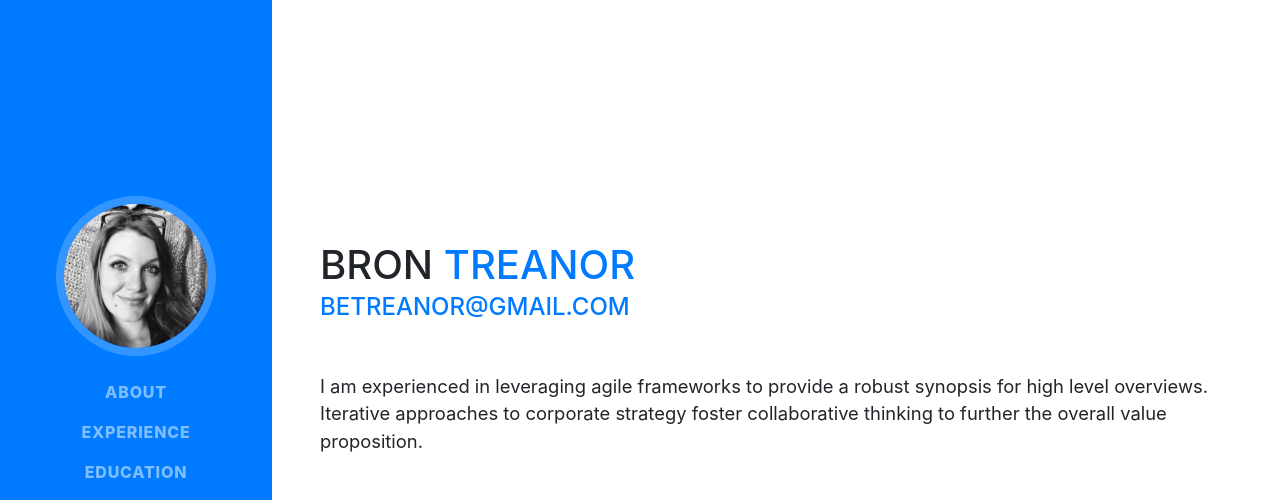
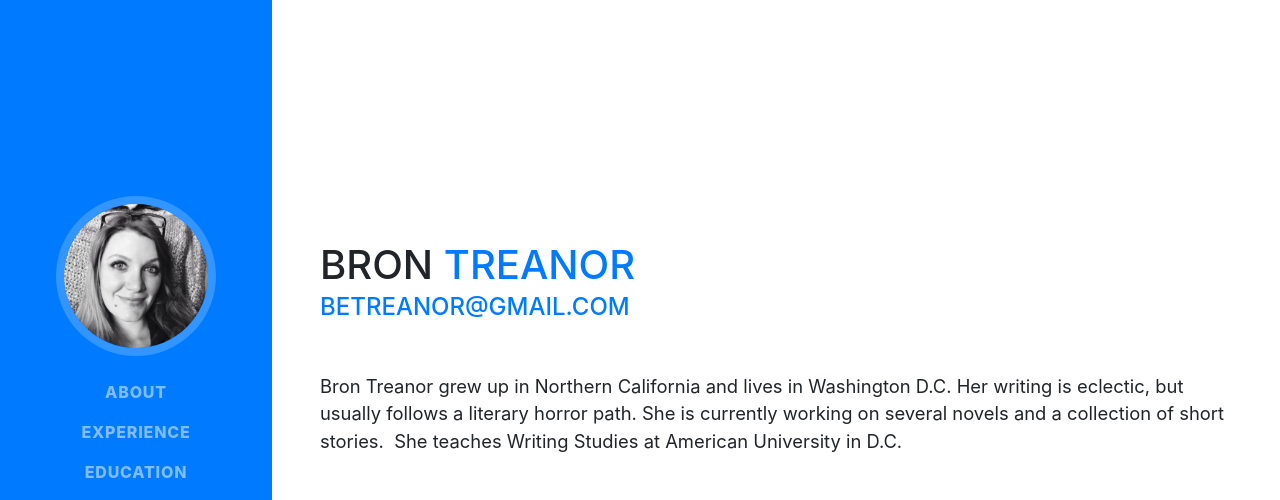
Before and after one commit to betreanor/betreanor.github.io, a website with bundled scripts: page index.html in a window 1280 px wide. Shown: the top 500 px of the page. Built offline with nearby package versions, Linux system fonts and the light colour scheme; a web font is replaced by a local one.

Commit message:
Added bio

```diff
--- a/index.html
+++ b/index.html
@@ -69,7 +69,7 @@
           <div class="subheading mb-5">
             <a href="mailto:betreanor@gmail.com">betreanor@gmail.com</a>
           </div>
-          <p class="lead mb-5">I am experienced in leveraging agile frameworks to provide a robust synopsis for high level overviews. Iterative approaches to corporate strategy foster collaborative thinking to further the overall value proposition.</p>
+          <p class="lead mb-5">Bron Treanor grew up in Northern California and lives in Washington D.C. Her writing is eclectic, but usually follows a literary horror path. She is currently working on several novels and a collection of short stories.  She teaches Writing Studies at American University in D.C.</p>
           <div class="social-icons">
             <!-- <a href="#">
               <i class="fab fa-linkedin-in"></i>
```
